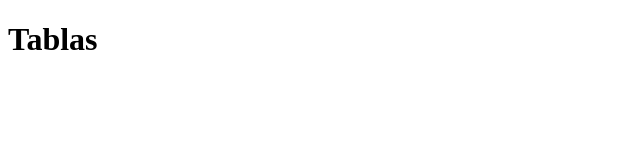
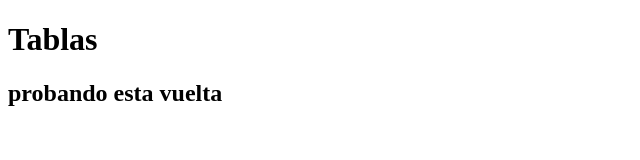
Before and after one commit to Mcdiek/Proyecto_html, a plain HTML site: page 07-tablas.html in a window 1280 px wide. Shown: the whole page, without its empty margins (0-640 px from the left). Drawn offline with Linux system fonts and the light colour scheme.

Commit message:
cambios a tablas

```diff
--- a/07-tablas.html
+++ b/07-tablas.html
@@ -8,5 +8,6 @@
 </head>
 <body>
     <h1>Tablas</h1>
+    <h2>probando esta vuelta</h2>
 </body>
 </html>
```
